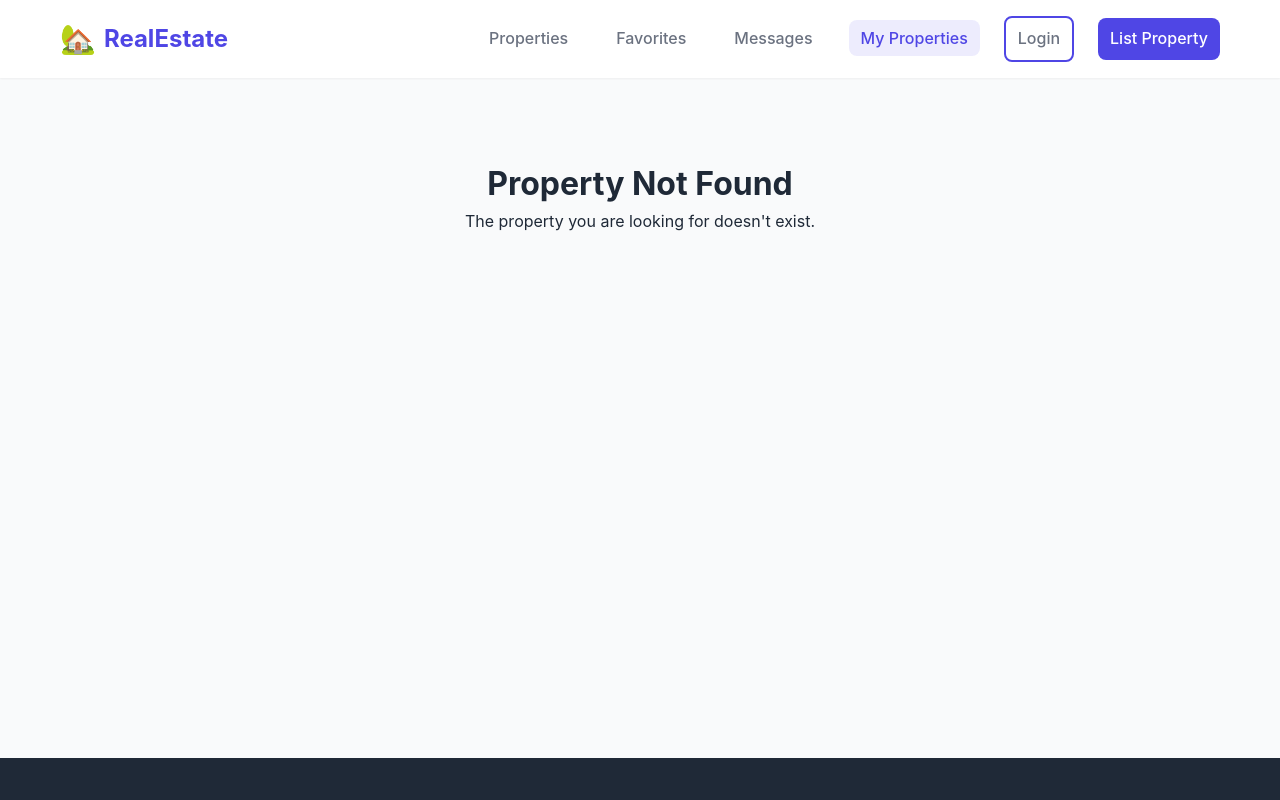
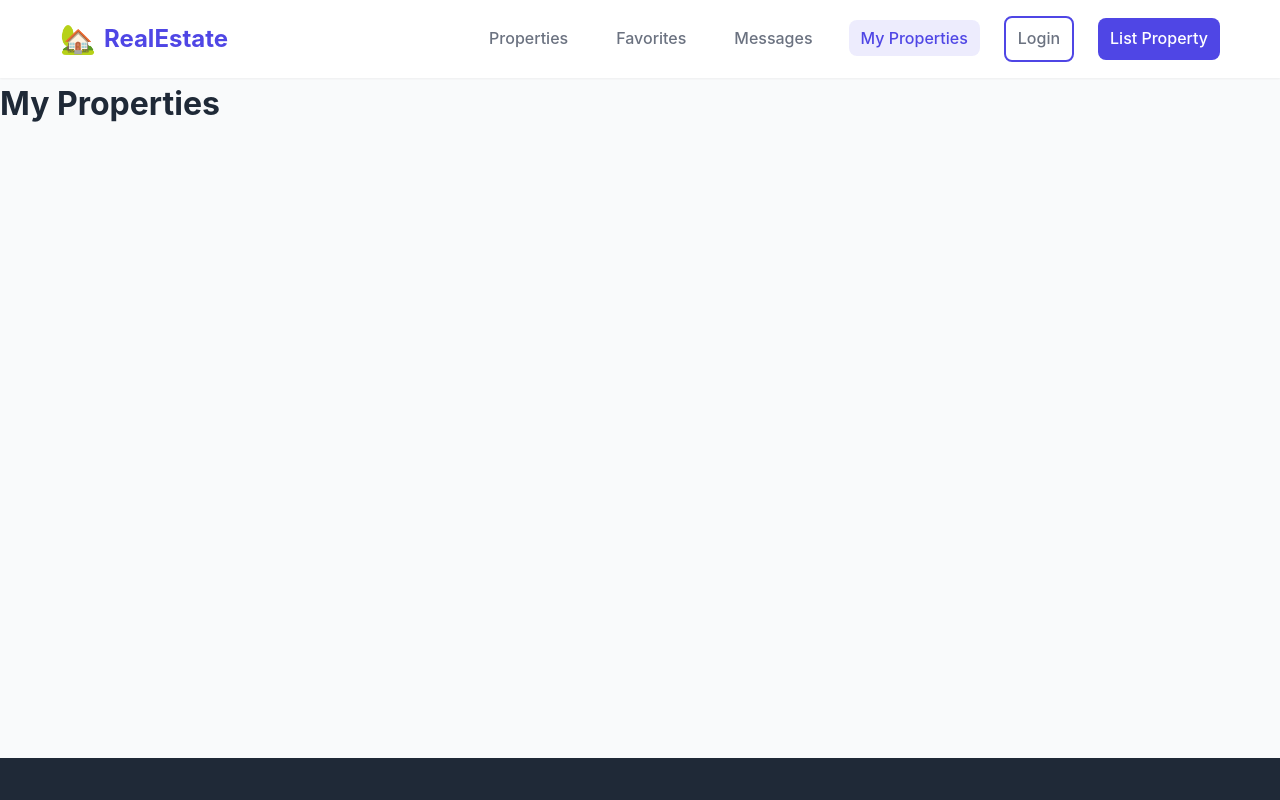
Before and after one commit to joshua-akuna/real-estate-client, a Next.js app: page /properties/my-properties in a window 1280 px wide. Shown: the top 800 px of the page. Built offline with nearby package versions, Linux system fonts and the light colour scheme; no server answers.

Commit message:
MyProperties page component created

```diff
--- /dev/null
+++ b/src/app/properties/my-properties/page.jsx
@@ -0,0 +1,3 @@
+export default function MyPropertiesPage() {
+  return <h1>My Properties</h1>;
+}
```
